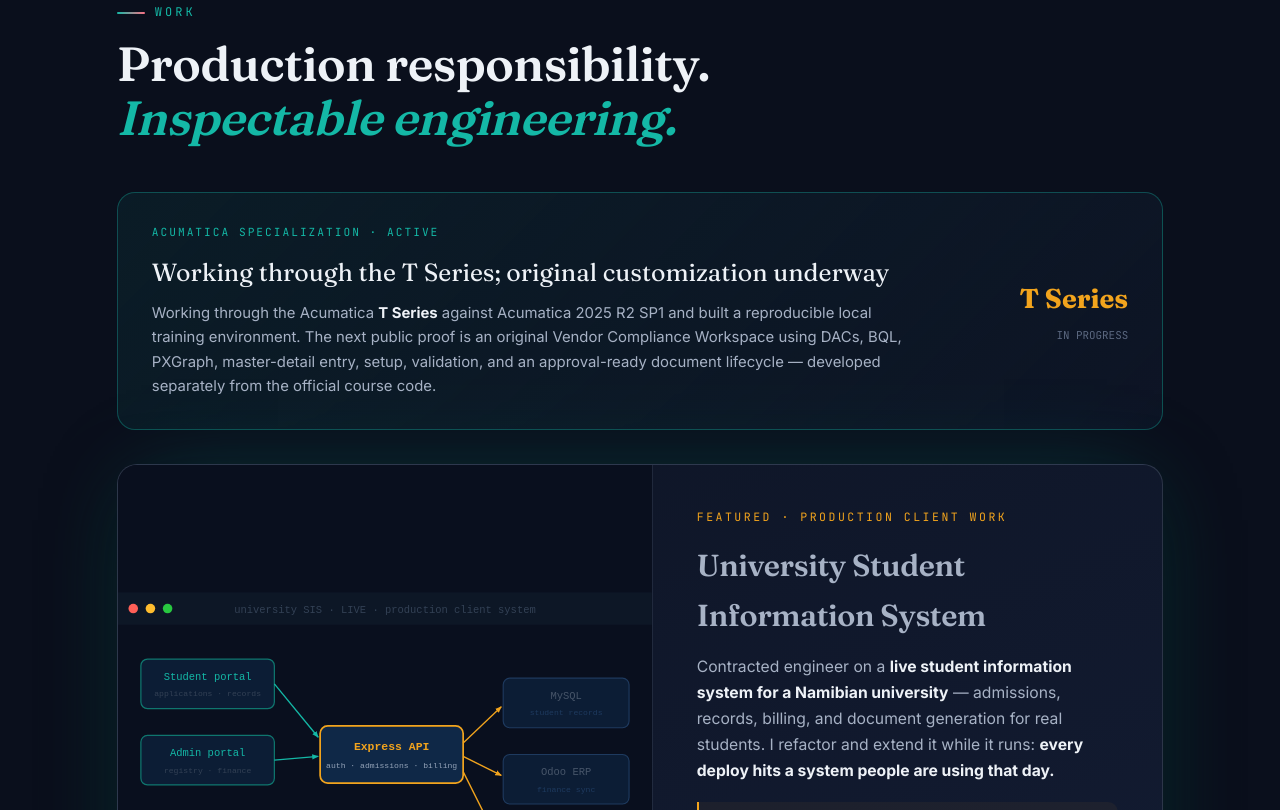
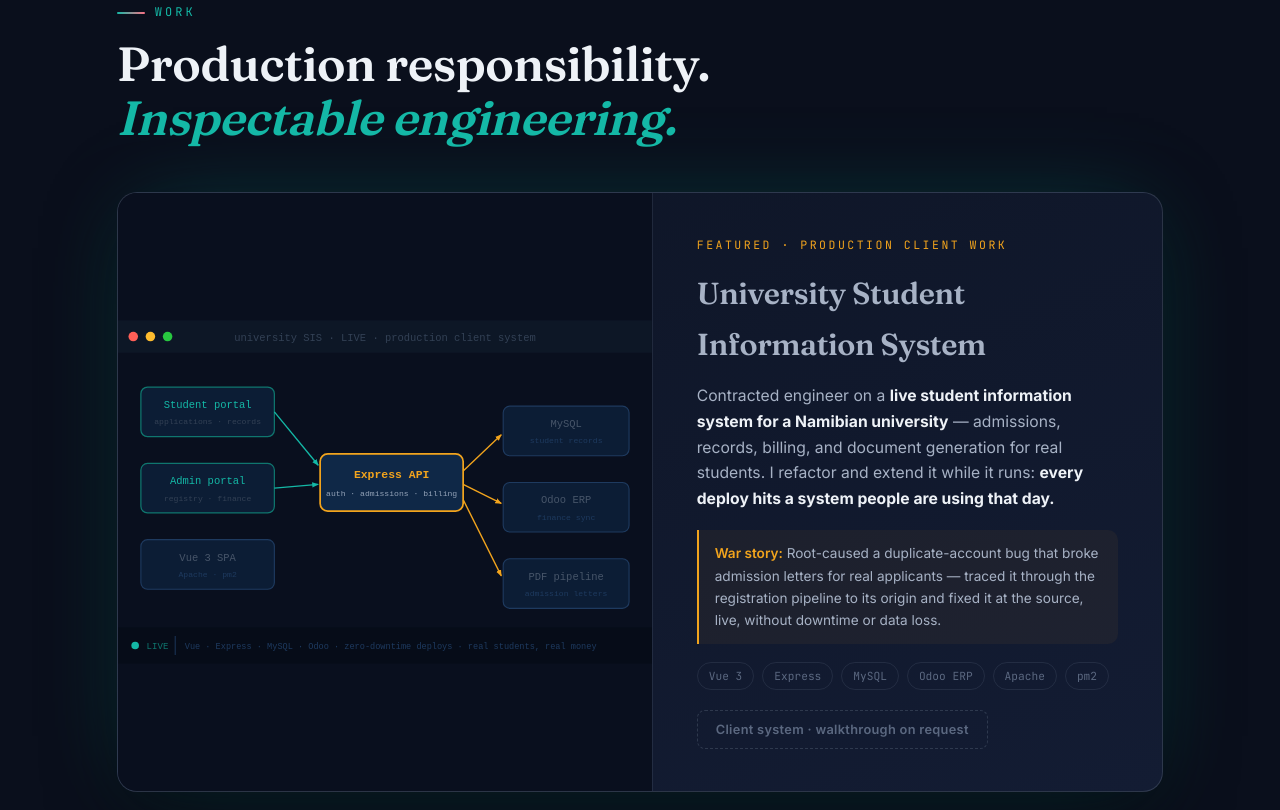
Before and after one commit to Phil2001na/portfolio, a plain HTML site: page index.html in a window 1280 px wide. Shown: the part 918-1728 px from the top of the page. Drawn offline with Linux system fonts and the light colour scheme.

Commit message:
Remove Acumatica specialization block from Work section for now

```diff
--- a/index.html
+++ b/index.html
@@ -417,23 +417,6 @@
   <div class="s-label reveal">Work</div>
   <div class="s-title reveal">Production responsibility.<br><em>Inspectable engineering.</em></div>
 
-  <div class="specialty reveal">
-    <div>
-      <div class="specialty-kicker">Acumatica specialization · active</div>
-      <div class="specialty-title">Working through the T Series; original customization underway</div>
-      <p class="specialty-copy">
-        Working through the Acumatica <strong>T Series</strong> against Acumatica 2025 R2 SP1 and built a
-        reproducible local training environment. The next public proof is an original Vendor
-        Compliance Workspace using DACs, BQL, PXGraph, master-detail entry, setup, validation, and
-        an approval-ready document lifecycle — developed separately from the official course code.
-      </p>
-    </div>
-    <div class="specialty-proof">
-      <strong>T Series</strong>
-      <span>in progress</span>
-    </div>
-  </div>
-
   <!-- FEATURED: EDU -->
   <div class="featured reveal">
     <div class="featured-viz">
```
Also changed, not shown: 1 other file.
